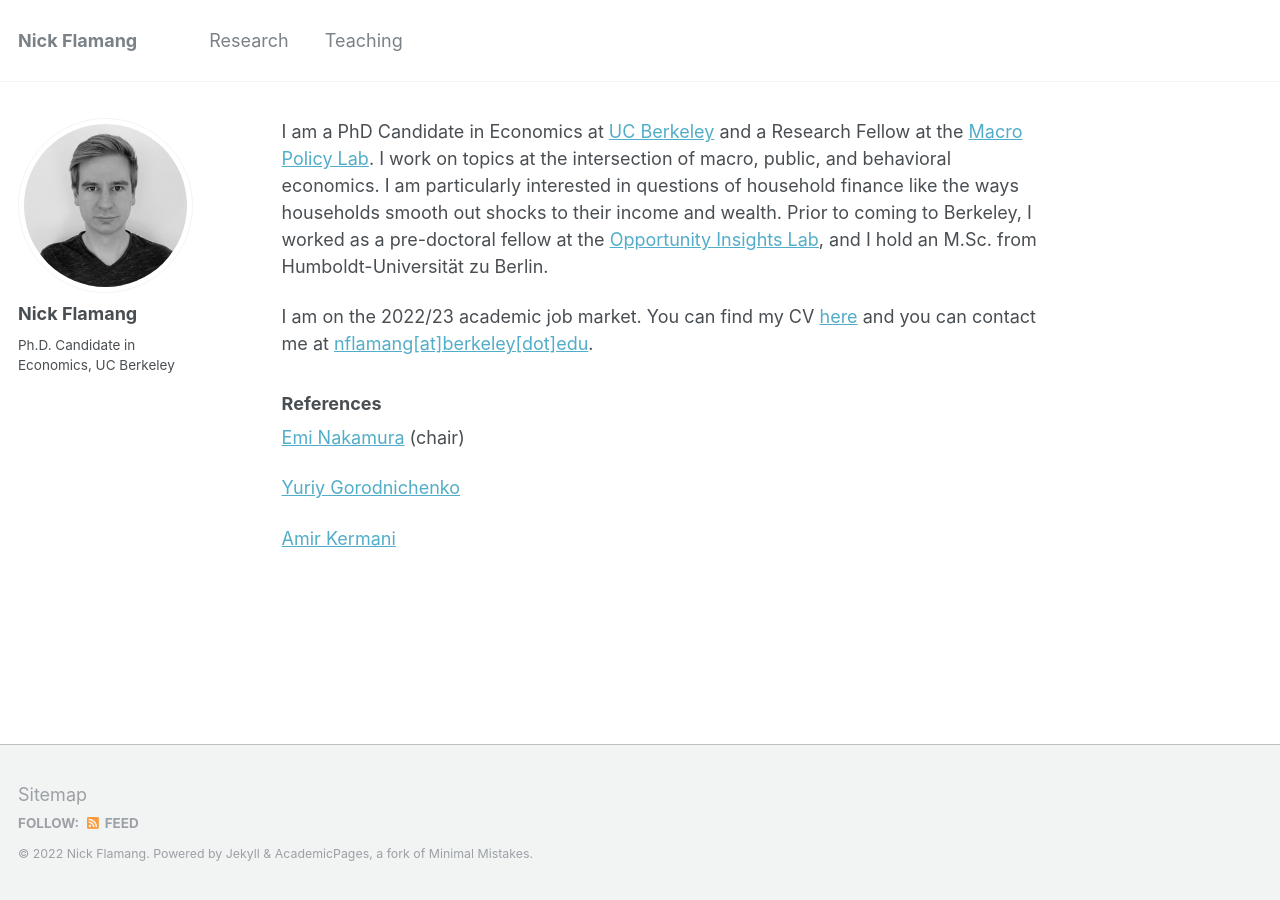
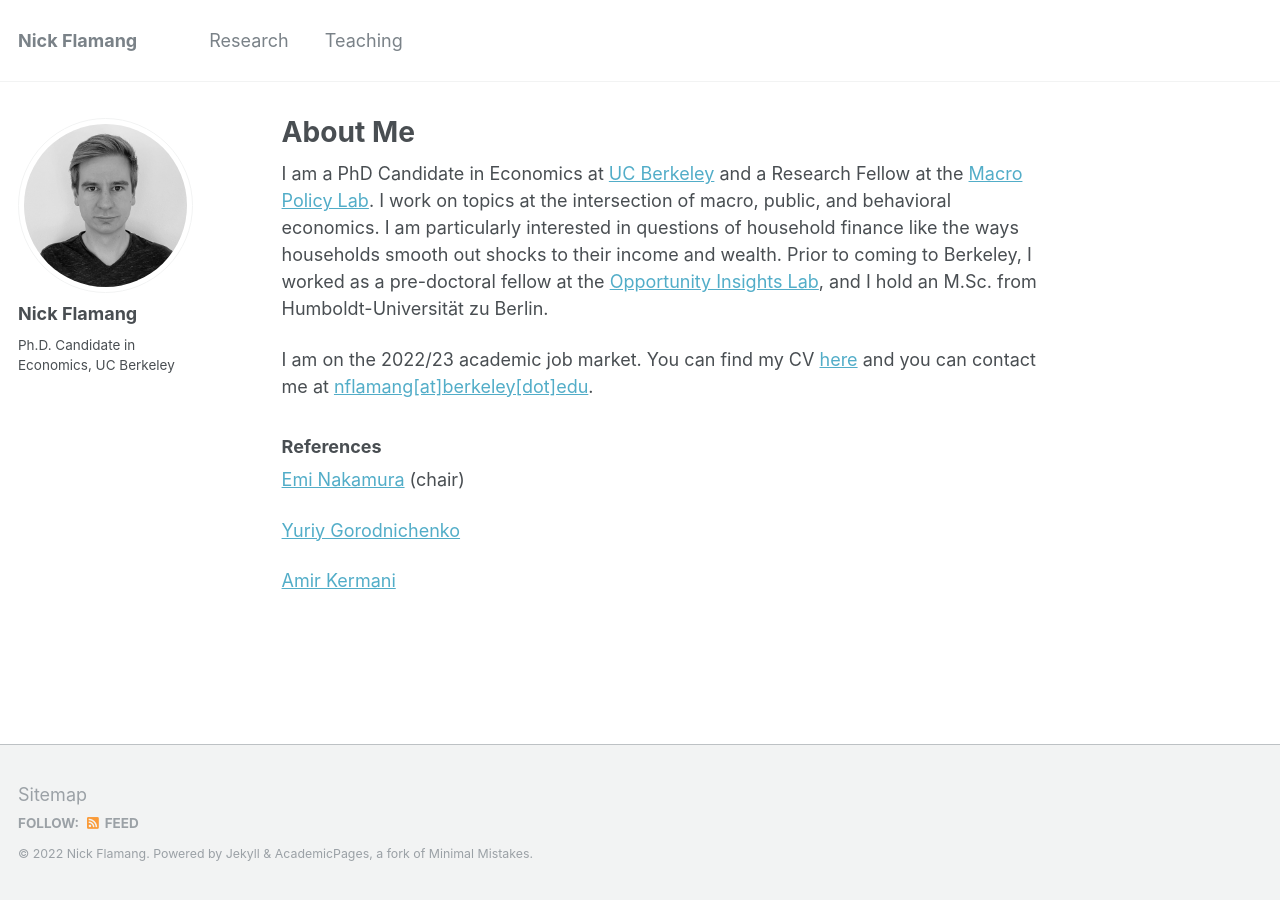
Before and after one commit to nickflamang/nickflamang.github.io, a Jekyll site: the page built from index.md, in a window 1280 px wide. Built offline with Jekyll 4.4.1, drawn with Linux system fonts in a browser that asks for light colours; our own code applies the rules of GitHub Pages for plain Markdown files.

Commit message:
Update index.md

```diff
--- a/index.md
+++ b/index.md
@@ -1,3 +1,7 @@
+---
+title: About Me
+---
+
 I am a PhD Candidate in Economics at [UC Berkeley](https://www.econ.berkeley.edu/) and a Research Fellow at the [Macro Policy Lab](https://www.macropolicylab.org/). I work on topics at the intersection of macro, public, and behavioral economics. I am particularly interested in questions of household finance like the ways households smooth out shocks to their income and wealth. Prior to coming to Berkeley, I worked as a pre-doctoral fellow at the [Opportunity Insights Lab](https://opportunityinsights.org/), and I hold an M.Sc. from Humboldt-Universität zu Berlin.
 
 I am on the 2022/23 academic job market. You can find my CV [here](https://github.com/nickflamang/nickflamang.github.io/blob/306325c5694890e2cefa66c45ac9f4b344cfc8b0/_site/files/CV_Niklas_Flamang.pdf) and you can contact me at [nflamang[at]berkeley[dot]edu](mailto:nflamang@berkeley.edu).
```
